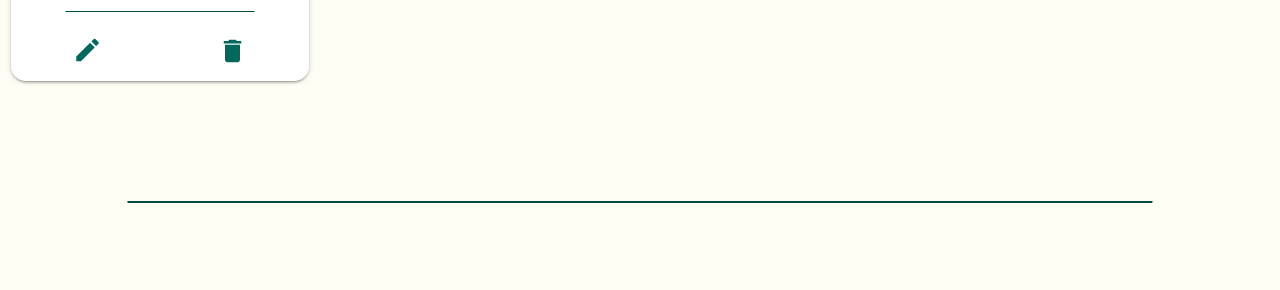
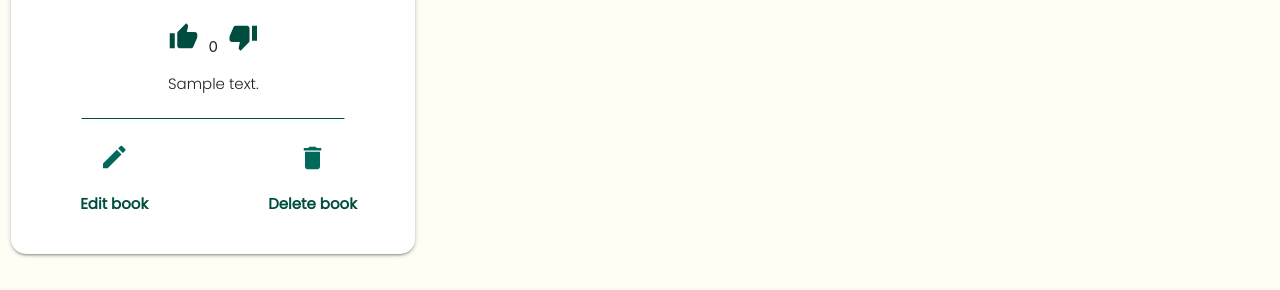
Before and after one commit to mmmangooo/Milestone-project3, a Flask app: page /get_books in a window 1280 px wide. Shown: the part 2118-2408 px from the top of the page. Run offline with Flask 2, Linux system fonts and the light colour scheme; a database or web service that is not in the repository returns one stand-in record (values such as "Sample title"); some libraries are stand-ins or nearby versions.

Commit message:
Fixed grid issue on book cards and documented it in testing.md, and documented manual testing on CRUD functionality

```diff
--- a/app.py
+++ b/app.py
@@ -5,6 +5,8 @@ from flask import (
 from flask_pymongo import PyMongo
 from datetime import datetime
 from bson.objectid import ObjectId
+if os.path.exists("env.py"):
+    import env
 
 # Creating an instance of Flask app
 app = Flask(__name__)
--- a/static/css/style.css
+++ b/static/css/style.css
@@ -30,11 +30,13 @@ h2 {
 h3 {
     font-size: 1.4rem;
     font-family: 'Poppins', sans-serif;
+    margin: 1rem 0 2rem;
 }
 
 h4 {
     font-size: 1.3rem;
     font-family: 'Poppins', sans-serif;
+
 }
 
 p {
@@ -47,6 +49,7 @@ p {
 
 .woman-reading {
     width: 30%;
+    margin: 2rem 0 0;
 }
 
 .book-image {
@@ -67,7 +70,7 @@ p {
 /* --------------Navigation bar */
 
 .nav-logo {
-    margin-top: 0.5rem;
+    margin-top: 0.3rem;
     width: 4rem;
 }
 
@@ -96,20 +99,13 @@ nav ul li a {
     margin: 0 0 4rem;
     background-color: #ff7474b0;
 }
-/*
-.book-wrapper {
-    display: grid;
-  grid-template-columns: repeat(auto-fill, minmax(300px, 1fr));
-  row-gap: 0.5rem;
-  column-gap: 0.5rem;
-}
-*/
+
 
 /*-------------------  Search */
 
 .search-container {
     width: 95%;
-    margin: 3rem auto 2rem;
+    margin: 3rem auto 6rem;
     padding: 0.5rem;
     border: 0.1rem solid #adaaa1de;
     border-radius: 1rem;
@@ -142,15 +138,14 @@ nav ul li a {
 
 /* -----------------------Book cards */
 
+.card-wrapper {
+    max-height: 46.5rem;
+}
+
 .card {
-    padding: 1rem 1rem 0.5rem;
-    margin: 2rem 0 0;
+    padding: 1rem 1rem 0.2rem;
     border-radius: 1rem;
     text-align: center;
-    overflow-y: hidden;
-    max-height: 40rem;
-    overflow-x: scroll;
-
 }
 
 .vote {
@@ -269,25 +264,47 @@ footer p {
 
 /*---------------------Media queries */
 
-@media screen and (min-width: 768px) {
-    .carousel-container {
-        width: 80%;
+@media screen and (max-width: 281px) {
+    .card-wrapper {
+        max-height: 55rem;
     }
+}
+
+@media screen and (min-width: 600px) {
     .search-container {
         width: 60%;
     }
+    .card-wrapper {
+    padding: 2rem 0;
+}
+
+}
+
+@media screen and (min-width: 767px) {
+    .card-wrapper {
+    height: 45rem;
+    padding: 0;
+}
 }
 
 @media screen and (min-width: 992px) {
-    .carousel-container {
-        width: 60%;
-    }
-    .search-container {
-        width: 30%;
-    }
+
     .woman-reading {
         position: relative;
         top: 6rem;
         left: 4rem;
     }
+
+    .search-container {
+        width: 30%;
+    }
+     .card-wrapper {
+    height: 46rem;
 }
+}
+
+@media screen and (min-width: 1200px) {
+ .card-wrapper {
+    height: 44rem;
+}
+}
--- a/templates/contact.html
+++ b/templates/contact.html
@@ -2,10 +2,10 @@
 
 {% block content %}
     <h1 class="center-align teal-text text-darken-4">Contact Us</h1>
-    <p class="center-align teal-text text-darken-4">Do you have questions, input or feedback , or want to report an error?
+
+    <div class="container form-container center-align white">
+ <p class="center-align teal-text text-darken-4">Do you have questions, input or feedback , or want to report an error?
                         Please fill out this form to contact us!</p>
-    <div class="container form-container center-align white">
-
 
         <form id="contact-form" onsubmit="return sendMail(this);">
 
--- a/templates/index.html
+++ b/templates/index.html
@@ -92,12 +92,14 @@
                     </div>
 
                     <div class="book-wrapper">
+                        <h3 class="teal-text text-darken-4 center-align">All books</h3>
                         {% if books.count() > 0 %}
 
                             <div class="row book-row">
                                 {% for book in books %}
 
-                                    <div class="col s12 m6 l4 xl3">
+                                    <div class="col s12 m6 l4">
+                                        <div class="card-wrapper">
                                             <div class="card">
                                                 <h4 class="center-align teal-text text-darken-4">{{ book.title }}</h4>
                                                 <p class="teal-text text-darken-4 center-align">Author:
@@ -169,7 +171,7 @@
                                                         </div>
                                                     </div>
                                                 </div>
-
+                                            </div>
                                         {% endfor %}
                                     </div>
 
```
Also changed, not shown: TESTING.md (+22 -1 lines), static/images/grid-fixed.png (added), static/images/grid-issue.png (added). Lines whose indentation alone changed are shown as unchanged.
